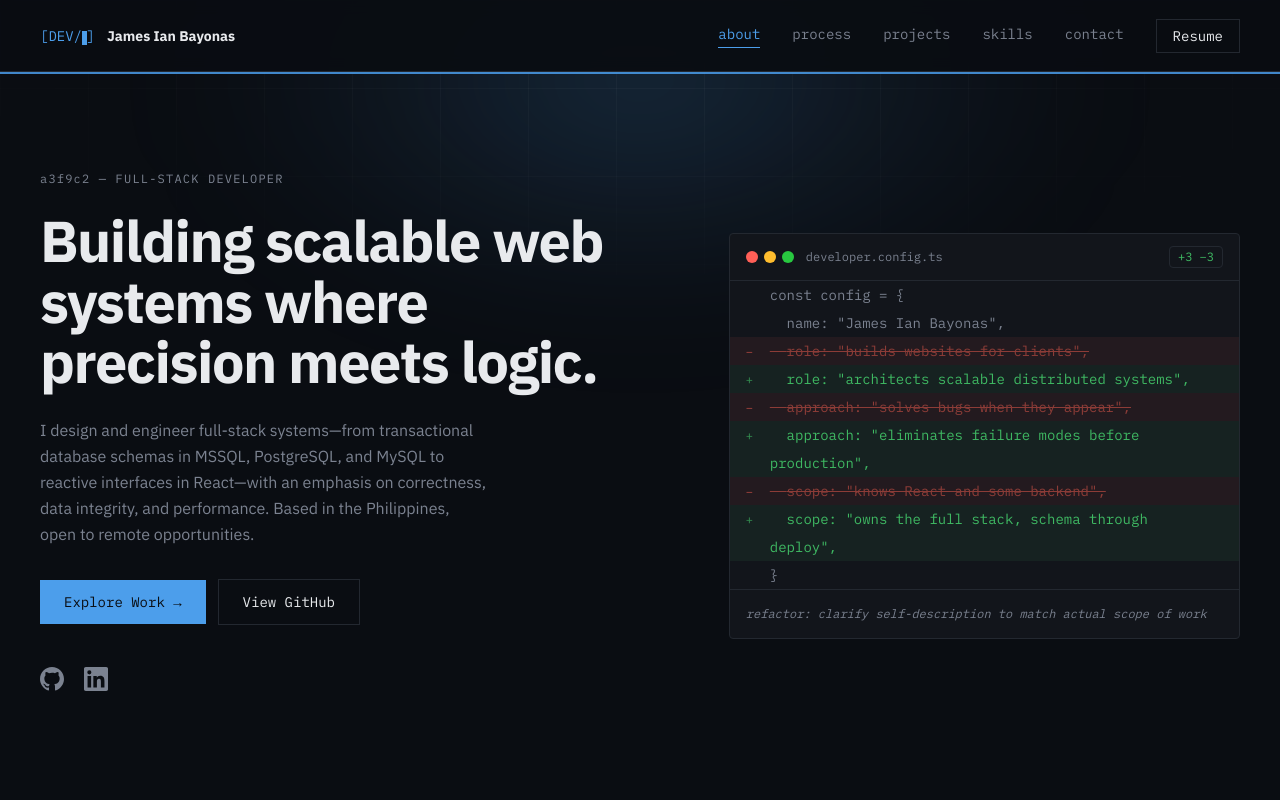
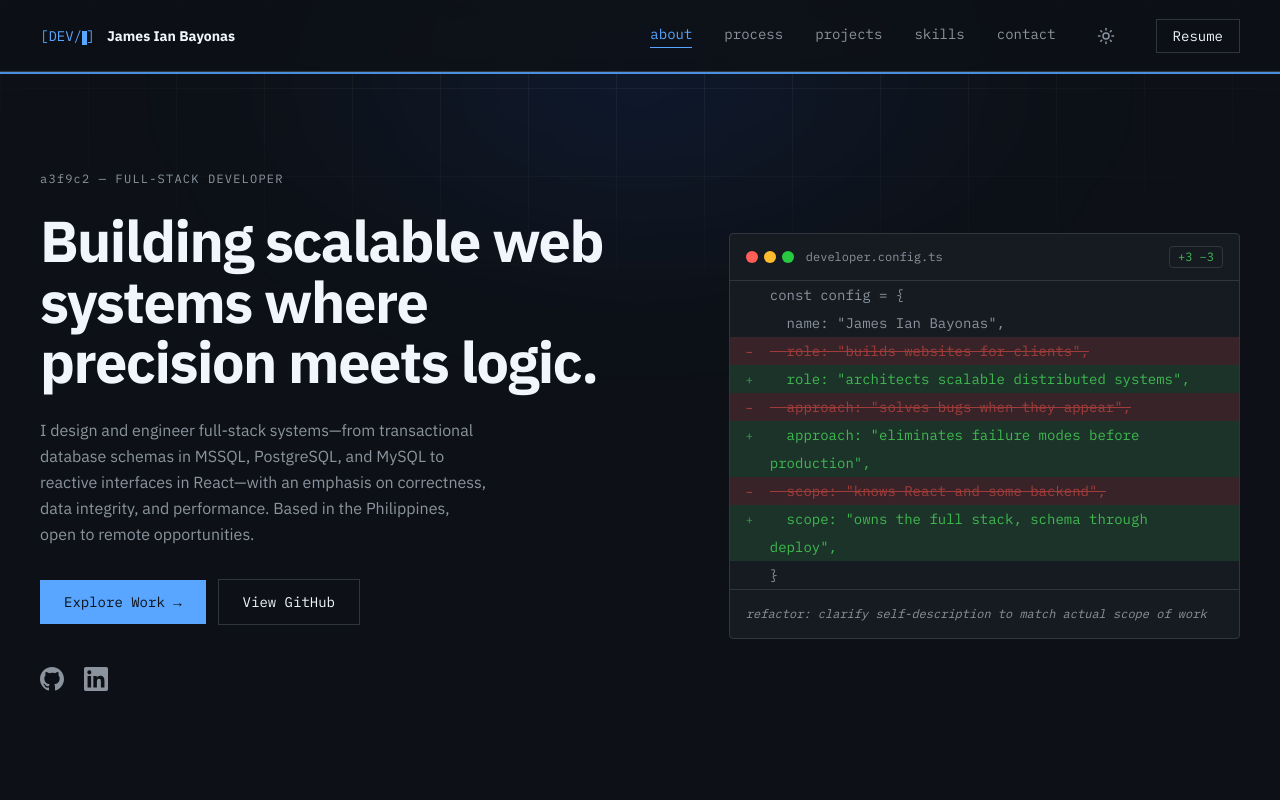
Before and after one commit to JamesIan-Bayonas/portpolio, a React (Vite) app: page / in a window 1280 px wide. Shown: the top 800 px of the page. Built offline with nearby package versions, Linux system fonts and the light colour scheme; the HTML template or start-up script is replaced by a standard one.

Commit message:
feat(nav): implement theme toggle functionality with sun and moon icons - (nav): update navigation background color and improve theme transition style(index): define color variables for dark and light themes

```diff
--- a/src/components/Hero.tsx
+++ b/src/components/Hero.tsx
@@ -158,9 +158,9 @@ function DiffLine({ type, children }: { type: "add" | "remove" | "ctx"; children
         : "var(--color-text2)"
   const bg =
     type === "add"
-      ? "rgba(63, 185, 99, 0.08)"
+      ? "var(--color-diff-add-bg)"
       : type === "remove"
-        ? "rgba(226, 88, 75, 0.08)"
+        ? "var(--color-diff-remove-bg)"
         : "transparent"
 
   return (
@@ -244,7 +244,7 @@ export default function Hero() {
                 color: "var(--color-bg)",
                 display: "inline-block",
               }}
-              whileHover={reduced ? {} : { y: -2, boxShadow: "0 0 28px -4px rgba(76, 158, 235, 0.5)" }}
+              whileHover={reduced ? {} : { y: -2, boxShadow: "0 0 28px -4px var(--color-accent-shadow)" }}
               whileTap={reduced ? {} : { scale: 0.98 }}
               transition={{ duration: 0.18 }}
             >
--- a/src/components/Nav.tsx
+++ b/src/components/Nav.tsx
@@ -5,12 +5,49 @@ const resumeUrl = `${import.meta.env.BASE_URL}RESUME.pdf`
 
 const links = ["about", "process", "projects", "skills", "contact"]
 
+function SunIcon() {
+  return (
+    <svg width="18" height="18" viewBox="0 0 24 24" fill="none" stroke="currentColor" strokeWidth="2" strokeLinecap="round" strokeLinejoin="round">
+      <circle cx="12" cy="12" r="4" />
+      <path d="M12 2v2M12 20v2M4.93 4.93l1.41 1.41M17.66 17.66l1.41 1.41M2 12h2M20 12h2M4.93 19.07l1.41-1.41M17.66 6.34l1.41-1.41" />
+    </svg>
+  )
+}
+
+function MoonIcon() {
+  return (
+    <svg width="18" height="18" viewBox="0 0 24 24" fill="none" stroke="currentColor" strokeWidth="2" strokeLinecap="round" strokeLinejoin="round">
+      <path d="M21 12.79A9 9 0 1 1 11.21 3 7 7 0 0 0 21 12.79z" />
+    </svg>
+  )
+}
+
+function applyTheme(t: "dark" | "light") {
+  document.documentElement.setAttribute("data-theme", t)
+}
+
 export default function Nav() {
   const [active, setActive] = useState("about")
   const [menuOpen, setMenuOpen] = useState(false)
   const [logoCursor, setLogoCursor] = useState(true)
+  const [theme, setTheme] = useState<"dark" | "light">("dark")
   const reduced = useReducedMotion()
   const toggleRef = useRef<HTMLButtonElement>(null)
+
+  // Initialise theme from localStorage on mount
+  useEffect(() => {
+    const saved = localStorage.getItem("portfolio-theme") as "dark" | "light" | null
+    const initial = saved === "light" ? "light" : "dark"
+    setTheme(initial)
+    applyTheme(initial)
+  }, [])
+
+  function toggleTheme() {
+    const next = theme === "dark" ? "light" : "dark"
+    setTheme(next)
+    applyTheme(next)
+    localStorage.setItem("portfolio-theme", next)
+  }
 
   useEffect(() => {
     if (!menuOpen) return
@@ -55,7 +92,7 @@ export default function Nav() {
       className="fixed top-0 inset-x-0 z-50 border-b"
       style={{
         height: "72px",
-        backgroundColor: "rgba(10, 13, 18, 0.95)",
+        backgroundColor: "var(--color-nav-bg)",
         borderColor: "var(--color-border)",
         backdropFilter: "blur(8px)",
       }}
@@ -114,7 +151,19 @@ export default function Nav() {
             </a>
           ))}
 
-          {/* Desktop Link */}
+          {/* Theme toggle */}
+          <button
+            onClick={toggleTheme}
+            aria-label={theme === "dark" ? "Switch to light theme" : "Switch to dark theme"}
+            className="transition-colors duration-150 w-9 h-9 flex items-center justify-center"
+            style={{ color: "var(--color-text2)" }}
+            onMouseEnter={(e) => { (e.currentTarget as HTMLElement).style.color = "var(--color-text1)" }}
+            onMouseLeave={(e) => { (e.currentTarget as HTMLElement).style.color = "var(--color-text2)" }}
+          >
+            {theme === "dark" ? <SunIcon /> : <MoonIcon />}
+          </button>
+
+          {/* Desktop Resume Link */}
           <a
             href={resumeUrl}
             download="James_Ian_Bayonas_Resume.pdf"
@@ -137,12 +186,24 @@ export default function Nav() {
           </a>
         </nav>
 
-        {/* Mobile hamburger */}
+        {/* Mobile: theme toggle + hamburger */}
+        <div className="lg:hidden flex items-center gap-1">
+          <button
+            onClick={toggleTheme}
+            aria-label={theme === "dark" ? "Switch to light theme" : "Switch to dark theme"}
+            className="transition-colors duration-150 w-11 h-11 flex items-center justify-center"
+            style={{ color: "var(--color-text2)" }}
+            onMouseEnter={(e) => { (e.currentTarget as HTMLElement).style.color = "var(--color-text1)" }}
+            onMouseLeave={(e) => { (e.currentTarget as HTMLElement).style.color = "var(--color-text2)" }}
+          >
+            {theme === "dark" ? <SunIcon /> : <MoonIcon />}
+          </button>
+
           <button
             ref={toggleRef}
             aria-expanded={menuOpen}
             aria-controls="mobile-navigation"
-          className="lg:hidden shrink-0 w-11 h-11 flex flex-col justify-center items-center gap-1.5 p-2"
+            className="shrink-0 w-11 h-11 flex flex-col justify-center items-center gap-1.5 p-2"
             onClick={() => setMenuOpen(!menuOpen)}
             aria-label="Toggle menu"
           >
@@ -165,6 +226,7 @@ export default function Nav() {
               transition={{ duration: 0.2 }}
             />
           </button>
+        </div>
       </div>
 
       {/* Mobile menu */}
@@ -197,7 +259,7 @@ export default function Nav() {
               </a>
             ))}
 
-            {/* Mobile Menu Link */}
+            {/* Mobile Menu Resume Link */}
             <a
               href={resumeUrl}
               download="James_Ian_Bayonas_Resume.pdf"
--- a/src/index.css
+++ b/src/index.css
@@ -4,29 +4,51 @@
 @import 'tailwindcss';
 
 @theme {
-  --color-bg: #0A0D12;
-  --color-surface: #12151B;
-  --color-border: #232830;
-  --color-accent: #4C9EEB;
-  --color-text1: #E8EAED;
-  --color-text2: #7B8290;
-  --color-diff-add: #3FB963;
-  --color-diff-remove: #E2584B;
   --font-display: 'IBM Plex Sans', sans-serif;
   --font-mono: 'IBM Plex Mono', monospace;
   --font-body: 'IBM Plex Sans', sans-serif;
   --font-serif: 'IBM Plex Serif', serif;
 }
 
-:root {
-  --color-bg: #0A0D12;
-  --color-surface: #12151B;
-  --color-border: #232830;
-  --color-accent: #4C9EEB;
-  --color-text1: #E8EAED;
-  --color-text2: #7B8290;
-  --color-diff-add: #3FB963;
-  --color-diff-remove: #E2584B;
+/* Default Dark Theme */
+:root,
+:root[data-theme="dark"] {
+  --color-bg: #0D1117;
+  --color-surface: #161B22;
+  --color-border: #30363D;
+  --color-accent: #58A6FF;
+  --color-text1: #F0F6FC;
+  --color-text2: #8B949E;
+  --color-diff-add: #3FB950;
+  --color-diff-remove: #F85149;
+  --color-diff-add-bg: rgba(63, 185, 80, 0.15);
+  --color-diff-remove-bg: rgba(248, 81, 73, 0.15);
+  --color-nav-bg: rgba(13, 17, 23, 0.85);
+  --color-card-glow: rgba(88, 166, 255, 0.08);
+  --color-card-shadow: rgba(0, 0, 0, 0.4);
+  --color-accent-shadow: rgba(88, 166, 255, 0.35);
+  --color-spotlight-glow: rgba(88, 166, 255, 0.08);
+  --color-grid: rgba(255, 255, 255, 0.05);
+}
+
+/* Light Theme Override */
+:root[data-theme="light"] {
+  --color-bg: #F6F8FA;
+  --color-surface: #FFFFFF;
+  --color-border: #D8DCE5;
+  --color-accent: #2563EB;
+  --color-text1: #0D1117;
+  --color-text2: #57606A;
+  --color-diff-add: #1A7F37;
+  --color-diff-remove: #CF222E;
+  --color-diff-add-bg: rgba(26, 127, 55, 0.12);
+  --color-diff-remove-bg: rgba(207, 34, 46, 0.12);
+  --color-nav-bg: rgba(246, 248, 250, 0.85);
+  --color-card-glow: rgba(37, 99, 235, 0.08);
+  --color-card-shadow: rgba(0, 0, 0, 0.08);
+  --color-accent-shadow: rgba(37, 99, 235, 0.2);
+  --color-spotlight-glow: rgba(37, 99, 235, 0.06);
+  --color-grid: rgba(0, 0, 0, 0.04);
 }
 
 html,
@@ -36,37 +58,25 @@ body,
 }
 
 body {
-  background-color: #0A0D12;
-  color: #E8EAED;
+  background-color: var(--color-bg);
+  color: var(--color-text1);
   font-family: 'IBM Plex Sans', sans-serif;
   min-height: 100vh;
   position: relative;
+  transition: background-color 0.2s ease, color 0.2s ease;
 }
 
-/* ─── Blueprint Grid ──────────────────────────────────────────────────────── */
+/* Blueprint Grid */
 .bg-grid-pattern {
   background-size: 88px 88px;
   background-image:
-    linear-gradient(to right,  rgba(255, 255, 255, 0.03) 1px, transparent 1px),
-    linear-gradient(to bottom, rgba(255, 255, 255, 0.03) 1px, transparent 1px);
+    linear-gradient(to right,  var(--color-grid) 1px, transparent 1px),
+    linear-gradient(to bottom, var(--color-grid) 1px, transparent 1px);
   mask-image: radial-gradient(ellipse 80% 50% at 50% 0%, #000 20%, transparent 80%);
   -webkit-mask-image: radial-gradient(ellipse 80% 50% at 50% 0%, #000 20%, transparent 80%);
 }
 
-/* ─── Ambient Glow ────────────────────────────────────────────────────────── */
-/*
-  CENTERING: left: calc(50% - 450px)
-  ─────────────────────────────────
-  The glow is 900px wide. We want its horizontal center at 50vw.
-  Left edge = 50vw - (900 / 2) = 50vw - 450px → calc(50% - 450px).
-
-  This requires NO transform for centering. Framer Motion only manages
-  `scale` on this element, with zero centering responsibility.
-
-  DO NOT use left: 50% + transform: translateX(-50%) here.
-  Framer Motion owns the entire `transform` shorthand on elements it
-  animates — any CSS transform is silently overridden and centering breaks.
-*/
+/* Ambient Glow */
 .ambient-glow {
   position: fixed;
   top: -160px;
@@ -75,30 +85,27 @@ body {
   height: 480px;
   background: radial-gradient(
     ellipse at center,
-    /* AFTER — ~25% more intensity */
-rgba(76, 158, 235, 0.20) 0%,
-rgba(76, 158, 235, 0.05) 45%,
+    rgba(37, 99, 235, 0.12) 0%,
+    rgba(37, 99, 235, 0.03) 45%,
     transparent 75%
   );
   filter: blur(60px);
   pointer-events: none;
   z-index: 0;
-  /* NO transform property — Framer Motion owns transform on this element */
 }
 
-/* ─── Scrollbar ───────────────────────────────────────────────────────────── */
+/* Scrollbar */
 * {
   scrollbar-width: thin;
-  scrollbar-color: #232830 transparent;
+  scrollbar-color: var(--color-border) transparent;
 }
 
 ::-webkit-scrollbar       { width: 4px; }
 ::-webkit-scrollbar-track { background: transparent; }
-::-webkit-scrollbar-thumb { background-color: #232830; }
+::-webkit-scrollbar-thumb { background-color: var(--color-border); }
 
-/* Responsive layout foundations. Clip decoration, not page content. */
+/* Responsive Layout Foundations */
 section[id] { scroll-margin-top: 88px; }
-/* Contain slide-in animation paint without suppressing vertical scrolling. */
 main { overflow-x: clip; }
 main a:has(> svg) { display: inline-flex; align-items: center; justify-content: center; min-width: 44px; min-height: 44px; }
 main, section, .grid > *, .flex > * { min-width: 0; }
```
Lines whose indentation alone changed are shown as unchanged.
